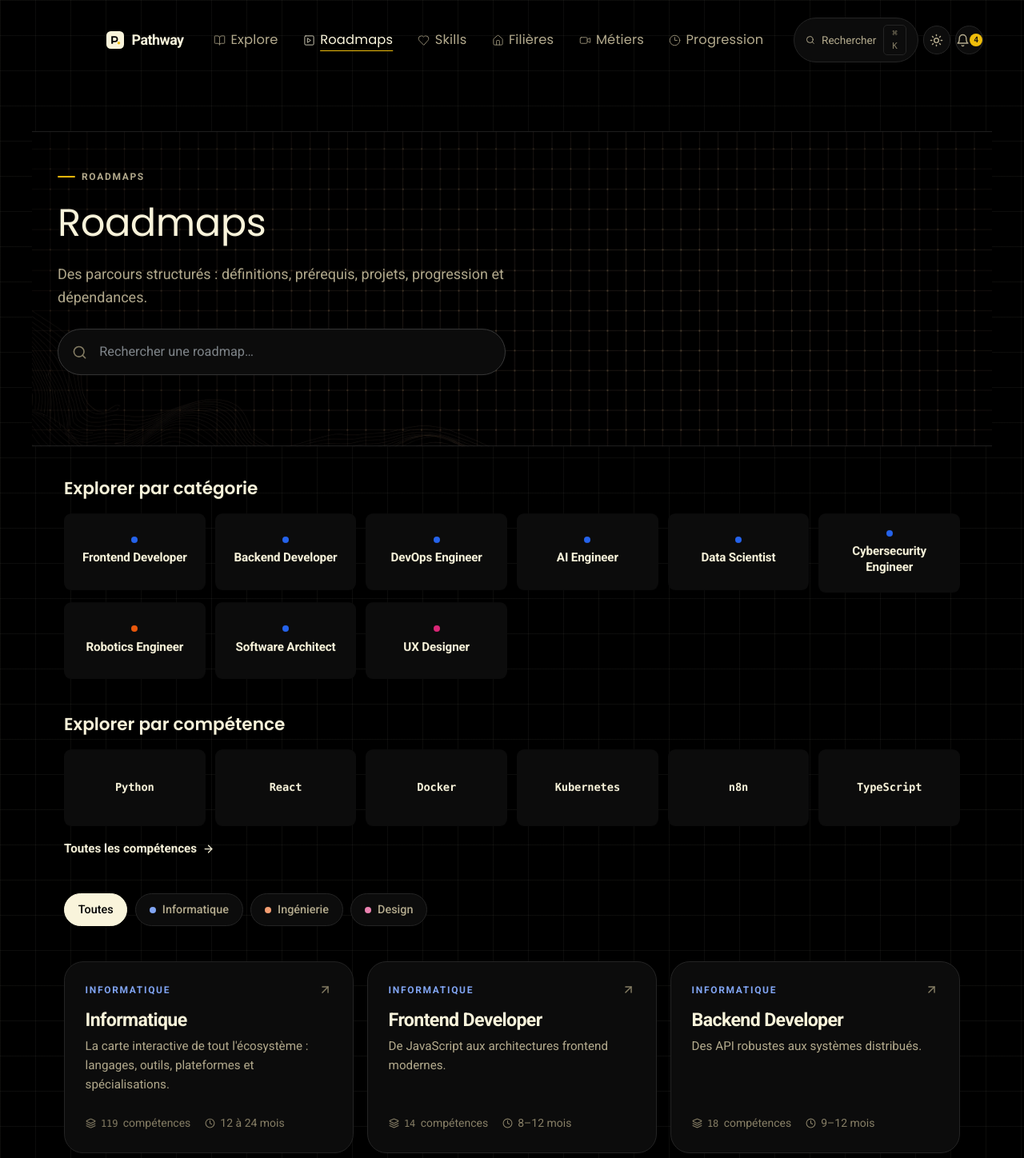
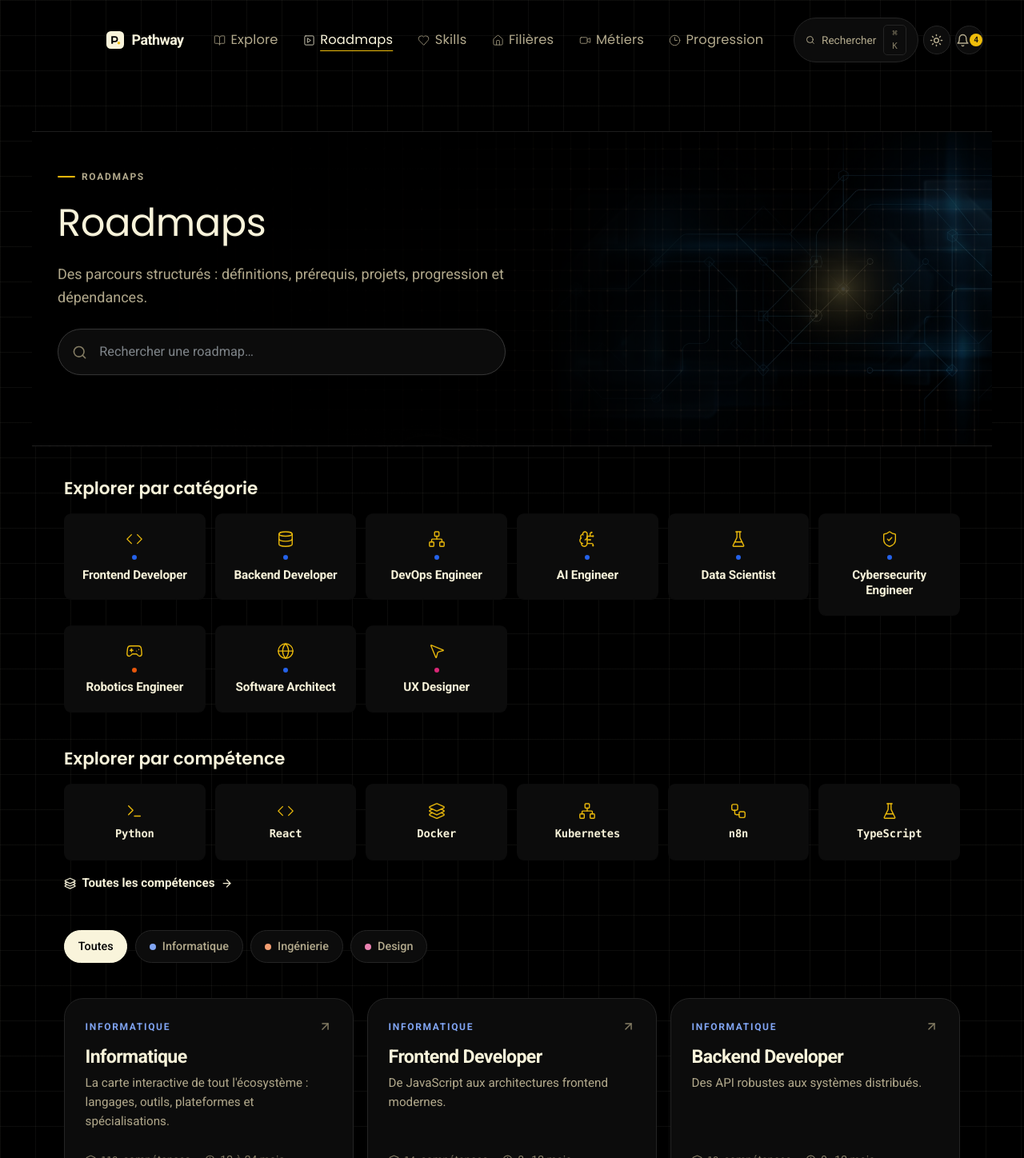
Before and after one commit to AkaneNigasaki/pathway, a React (Vite) app: page /roadmaps in a window 1280 px wide. Shown: the top 1448 px of the page at 80% size. Built offline with nearby package versions, Linux system fonts and the light colour scheme.

Commit message:
Add premium roadmap icons and artwork

```diff
--- a/src/pages/Roadmaps/Roadmaps.module.css
+++ b/src/pages/Roadmaps/Roadmaps.module.css
@@ -3,8 +3,35 @@
 }
 
 .head {
+  position: relative;
+  isolation: isolate;
   margin-bottom: 2rem;
   max-width: 760px;
+  overflow: hidden;
+  border-radius: var(--radius-lg);
+}
+
+.heroArtwork {
+  position: absolute;
+  z-index: -1;
+  top: 0;
+  right: -8%;
+  width: 58%;
+  height: 100%;
+  object-fit: cover;
+  object-position: center;
+  opacity: 0.34;
+  pointer-events: none;
+  mask-image: linear-gradient(90deg, transparent 0%, black 35%, black 100%);
+}
+
+.head::after {
+  content: "";
+  position: absolute;
+  z-index: -1;
+  inset: 0;
+  background: linear-gradient(90deg, var(--background) 0%, color-mix(in srgb, var(--background) 92%, transparent) 44%, transparent 100%);
+  pointer-events: none;
 }
 
 .title {
@@ -155,9 +182,16 @@
   position: relative;
 }
 
+.tagIcon {
+  width: 22px;
+  height: 22px;
+  color: var(--accent);
+  stroke-width: 1.5;
+}
+
 .chipDot {
-  width: 8px;
-  height: 8px;
+  width: 6px;
+  height: 6px;
   border-radius: 50%;
   background: var(--field-accent, var(--accent));
   flex: none;
@@ -239,6 +273,18 @@
   .grid {
     grid-template-columns: 1fr;
   }
+
+  .heroArtwork {
+    top: 28%;
+    right: -24%;
+    width: 90%;
+    height: 72%;
+    opacity: 0.2;
+  }
+
+  .head::after {
+    background: linear-gradient(180deg, var(--background) 0%, color-mix(in srgb, var(--background) 90%, transparent) 64%, transparent 100%);
+  }
 }
 
 /* ── État vide ── */
--- a/src/pages/Roadmaps/Roadmaps.tsx
+++ b/src/pages/Roadmaps/Roadmaps.tsx
@@ -1,6 +1,23 @@
 import { useMemo, useState } from "react";
 import { Link } from "react-router-dom";
-import { LuArrowRight as ArrowRight, LuSearch as Search } from "react-icons/lu";
+import type { IconType } from "react-icons";
+import {
+  LuArrowRight as ArrowRight,
+  LuBrainCircuit as Brain,
+  LuBriefcaseBusiness as Briefcase,
+  LuCode as Code,
+  LuDatabase as Database,
+  LuFlaskConical as Flask,
+  LuGamepad2 as Gamepad,
+  LuGlobe as Globe,
+  LuLayers3 as Layers,
+  LuMousePointer2 as MousePointer,
+  LuNetwork as Network,
+  LuSearch as Search,
+  LuShieldCheck as Shield,
+  LuTerminal as Terminal,
+  LuWorkflow as Workflow,
+} from "react-icons/lu";
 import { Reveal } from "../../components/Reveal/Reveal";
 import { RoadmapCard } from "../../components/RoadmapCard/RoadmapCard";
 import { FIELDS, getField } from "../../data/fields";
@@ -10,14 +27,26 @@ import { useAllProgress, progressPercent, countDone } from "../../hooks/useProgr
 import styles from "./Roadmaps.module.css";
 
 /** « Explore by skills » — paires (roadmap, skill) vérifiées. */
-const SKILL_CHIPS: { name: string; url: string }[] = [
-  { name: "Python", url: "/roadmaps/data-scientist?skill=python" },
-  { name: "React", url: "/roadmaps/frontend-developer?skill=react" },
-  { name: "Docker", url: "/roadmaps/devops-engineer?skill=docker" },
-  { name: "Kubernetes", url: "/roadmaps/devops-engineer?skill=kubernetes" },
-  { name: "n8n", url: "/roadmaps/informatique?skill=n8n" },
-  { name: "TypeScript", url: "/roadmaps/frontend-developer?skill=typescript" },
+const SKILL_CHIPS: { name: string; url: string; icon: IconType }[] = [
+  { name: "Python", url: "/roadmaps/data-scientist?skill=python", icon: Terminal },
+  { name: "React", url: "/roadmaps/frontend-developer?skill=react", icon: Code },
+  { name: "Docker", url: "/roadmaps/devops-engineer?skill=docker", icon: Layers },
+  { name: "Kubernetes", url: "/roadmaps/devops-engineer?skill=kubernetes", icon: Network },
+  { name: "n8n", url: "/roadmaps/informatique?skill=n8n", icon: Workflow },
+  { name: "TypeScript", url: "/roadmaps/frontend-developer?skill=typescript", icon: Flask },
 ];
+
+const CAREER_ICONS: Record<string, IconType> = {
+  "frontend-developer": Code,
+  "backend-developer": Database,
+  "devops-engineer": Network,
+  "ai-engineer": Brain,
+  "data-scientist": Flask,
+  "cybersecurity-engineer": Shield,
+  "robotics-engineer": Gamepad,
+  "software-architect": Globe,
+  "ux-designer": MousePointer,
+};
 
 export function Roadmaps() {
   const [fieldFilter, setFieldFilter] = useState<string>("all");
@@ -51,6 +80,11 @@ export function Roadmaps() {
             Des parcours structurés : définitions, prérequis, projets,
             progression et dépendances.
           </p>
+          <img
+            className={styles.heroArtwork}
+            src="/roadmaps-constellation.png"
+            alt="Constellation abstraite représentant les connexions entre les compétences"
+          />
           <div className={styles.searchBar} role="search">
             <Search size={19} aria-hidden="true" className={styles.searchIcon} />
             <label htmlFor="roadmaps-search" className={styles.srOnly}>
@@ -76,6 +110,10 @@ export function Roadmaps() {
               return (
                 <li key={c.slug}>
                   <Link to={`/careers/${c.slug}`} className={styles.tag}>
+                    {(() => {
+                      const Icon = CAREER_ICONS[c.slug] ?? Briefcase;
+                      return <Icon className={styles.tagIcon} aria-hidden="true" />;
+                    })()}
                     <span
                       className={styles.chipDot}
                       style={field ? ({ "--field-accent": field.accent } as React.CSSProperties) : undefined}
@@ -96,12 +134,14 @@ export function Roadmaps() {
             {SKILL_CHIPS.map((s) => (
               <li key={s.url}>
                 <Link to={s.url} className={`${styles.tag} mono`}>
+                  <s.icon className={styles.tagIcon} aria-hidden="true" />
                   {s.name}
                 </Link>
               </li>
             ))}
           </ul>
-          <Link to="/skills" className={styles.skillsLink}>
+            <Link to="/skills" className={styles.skillsLink}>
+              <Layers aria-hidden="true" />
             Toutes les compétences <ArrowRight size={15} aria-hidden="true" />
           </Link>
         </Reveal>
```
Also changed, not shown: public/roadmaps-constellation.png (added).
